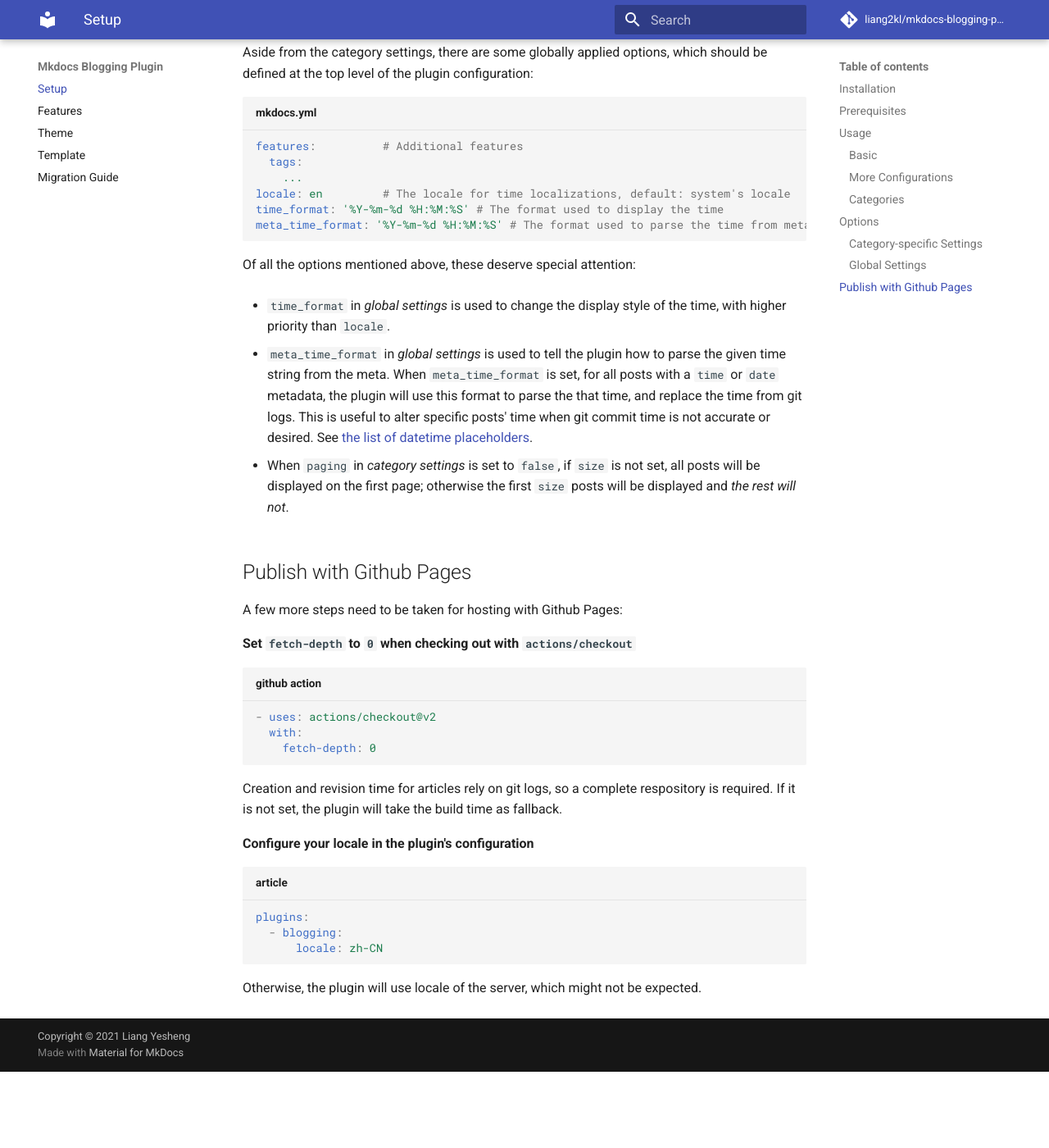
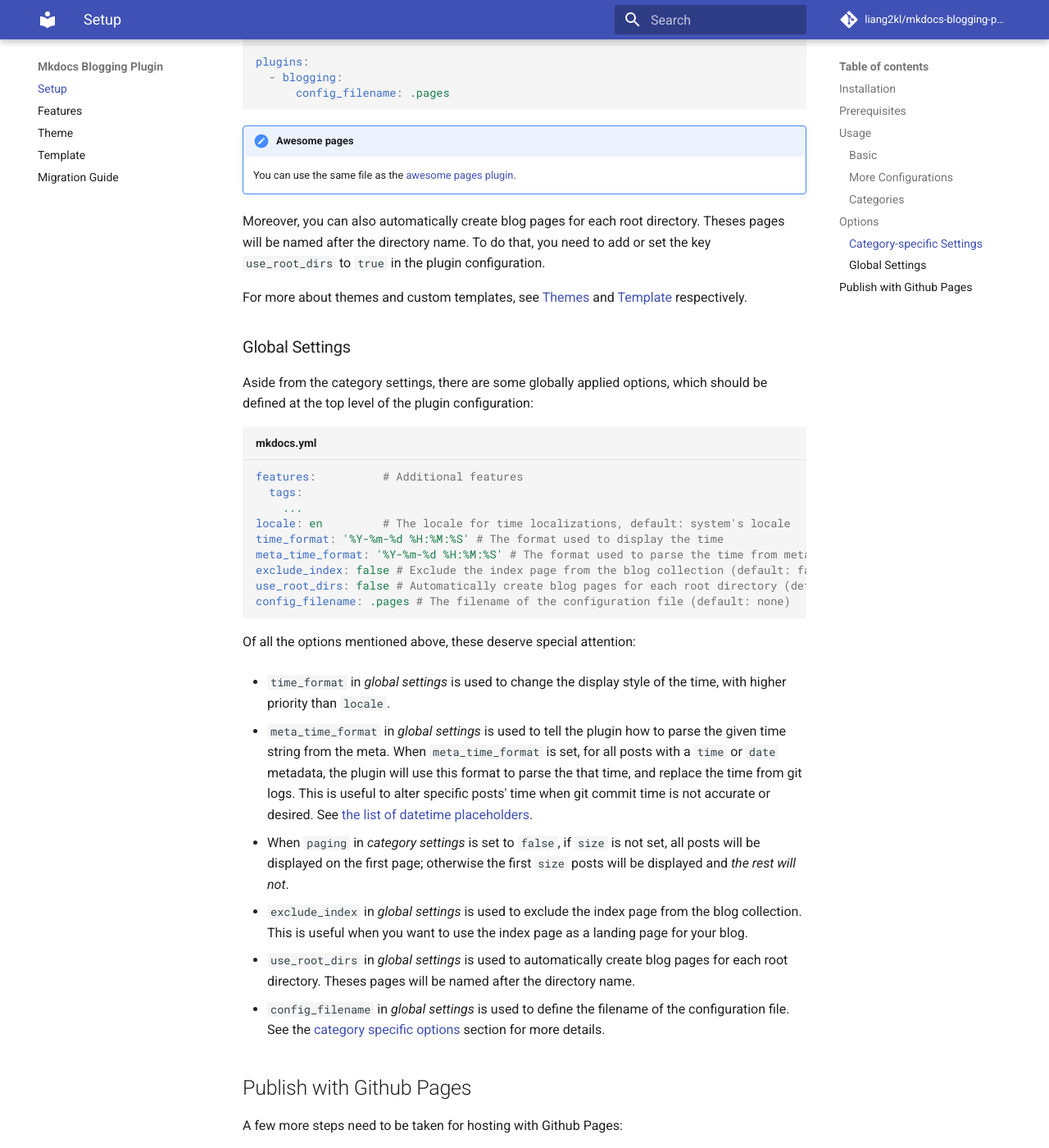
Before and after one commit to liang2kl/mkdocs-blogging-plugin, an MkDocs documentation site: the page built from docs/index.md, in a window 1280 px wide and 1400 px high, scrolled down 4260 px. Shown: the whole window at 82% size. Built offline with MkDocs 1.6.1 and Material for MkDocs 9.7.7, drawn with Linux system fonts in a browser that asks for light colours; comment, search, counter and statistics services are not loaded; before the commit the page ends 5567 px from its top, so only the background shows below that; some of the changed text lies outside the part shown.

Commit message:
docs: add info about news options for category and auto excluding index file

````diff
--- a/docs/index.md
+++ b/docs/index.md
@@ -178,6 +178,21 @@ plugins:
           ...
 ```
 
+You can also define the category-specific settings in a YAML file. To do that, you need to add a new default key `config_filename` in the plugin configuration:
+
+```yaml title="mkdocs.yml"
+plugins:
+  - blogging:
+      config_filename: .pages
+```
+
+
+!!! notes "Awesome pages"
+    You can use the same file as the [awesome pages plugin](https://github.com/lukasgeiter/mkdocs-awesome-pages-plugin).
+
+Moreover, you can also automatically create blog pages for each root directory. Theses pages will be named after the directory name. To do that, you need to add or set the key `use_root_dirs` to `true` in the plugin configuration.
+
+
 For more about themes and custom templates, see [Themes](theme.md) and [Template](template.md) respectively.
 
 ### Global Settings
@@ -192,6 +207,9 @@ features:          # Additional features
 locale: en         # The locale for time localizations, default: system's locale
 time_format: '%Y-%m-%d %H:%M:%S' # The format used to display the time
 meta_time_format: '%Y-%m-%d %H:%M:%S' # The format used to parse the time from meta
+exclude_index: false # Exclude the index page from the blog collection (default: false)
+use_root_dirs: false # Automatically create blog pages for each root directory (default: false)
+config_filename: .pages # The filename of the configuration file (default: none)
 ```
 
 Of all the options mentioned above, these deserve special attention:
@@ -206,6 +224,9 @@ See [the list of datetime placeholders](https://docs.python.org/3/library/dateti
 
 - When `paging` in *category settings* is set to `false`, if `size` is not set, all posts will be displayed on the first page; otherwise the first
 `size` posts will be displayed and *the rest will not*.
+- `exclude_index` in *global settings* is used to exclude the index page from the blog collection. This is useful when you want to use the index page as a landing page for your blog.
+- `use_root_dirs` in *global settings* is used to automatically create blog pages for each root directory. Theses pages will be named after the directory name.
+- `config_filename` in *global settings* is used to define the filename of the configuration file. See the [category specific options](#category-specific-settings) section for more details.
 
 ## Publish with Github Pages
 
````
